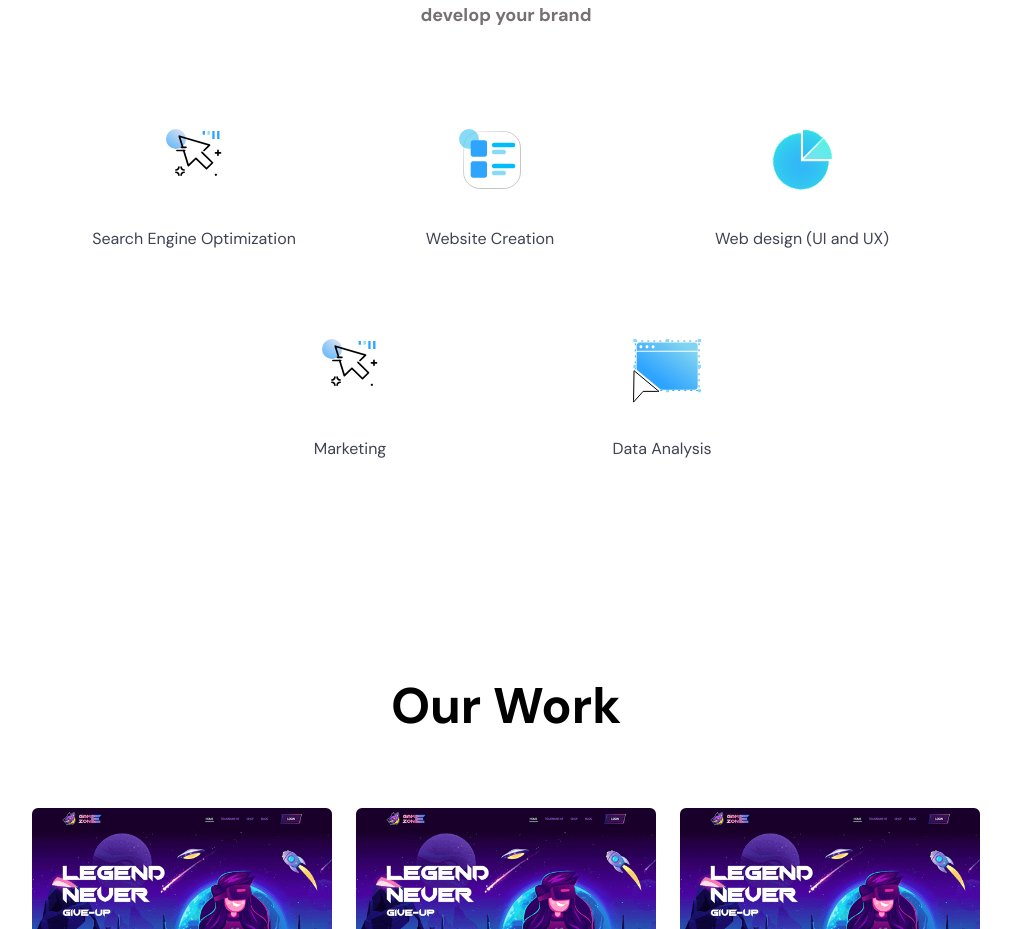
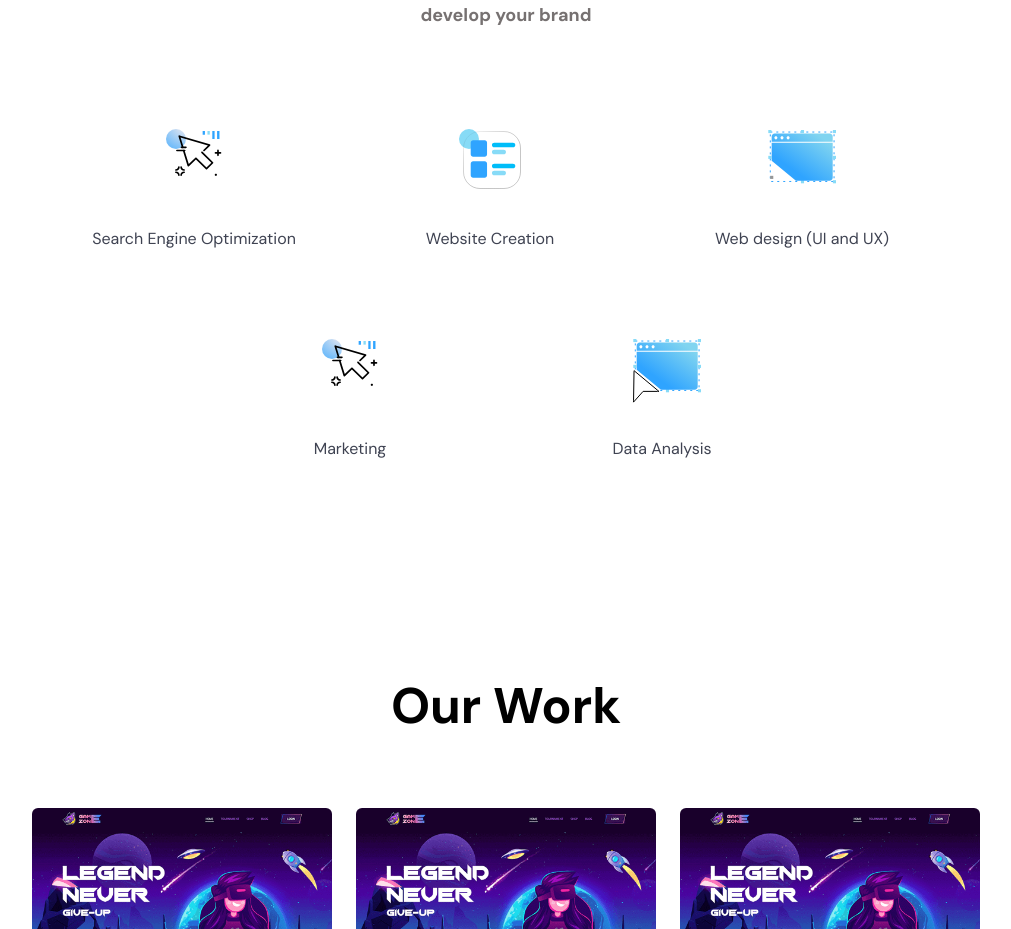
Before and after one commit to PixedioDesigns/4567gy, a Next.js app: page / in a window 1280 px wide. Shown: the part 1400-2329 px from the top of the page, without its empty margins (134-1145 px from the left). Built offline with nearby package versions, Linux system fonts and the light colour scheme; a web font is replaced by a local one.

Commit message:
web design icon

```diff
--- a/components/helper/Icons.jsx
+++ b/components/helper/Icons.jsx
@@ -213,104 +213,94 @@ export const WebDesignIcon = () => {
   return (
     <>
       <svg
-        width="59"
-        height="61"
-        viewBox="0 0 59 61"
+        width="68"
+        height="55"
+        viewBox="0 0 68 55"
         fill="none"
         xmlns="http://www.w3.org/2000/svg"
       >
-        <g filter="url(#filter0_biii_21_76)">
-          <path
-            d="M27.9393 4.46454C22.4871 4.46454 17.1572 6.09637 12.6236 9.15371C8.08999 12.2111 4.55618 16.5566 2.46894 21.6411C0.381695 26.7255 -0.165261 32.3205 0.897218 37.7186C1.9597 43.1168 4.5839 48.0758 8.43807 51.9687C12.2922 55.8615 17.2033 58.5135 22.5504 59.5892C27.8975 60.665 33.4405 60.1162 38.4787 58.0123C43.5168 55.9084 47.8239 52.3439 50.8554 47.7694C53.8869 43.1948 55.5067 37.8157 55.5099 32.312H27.9393V4.46454Z"
-            fill="#2FA4FF"
-          />
-          <path
-            d="M50.564 10.2386L31.0605 30.0063H58.6312C58.6312 30.0063 58.6312 29.9923 58.6312 29.9867C58.6355 26.3188 57.9251 22.6862 56.5407 19.2973C55.1563 15.9084 53.1252 12.8299 50.564 10.2386Z"
-            fill="#87DBF6"
-          />
-          <path
-            d="M30.02 0.875024V28.4456L49.2675 8.95388C46.7435 6.38885 43.7436 4.35456 40.4403 2.96807C37.1371 1.58158 33.5958 0.870253 30.02 0.875024Z"
-            fill="#2FA4FF"
-          />
-        </g>
+        <rect
+          x="2.30664"
+          y="3.04297"
+          width="63.7523"
+          height="49.4321"
+          stroke="#2FA4FF"
+          stroke-dasharray="2 4"
+        />
+        <rect
+          x="0.30481"
+          y="0.998535"
+          width="3.11309"
+          height="3.11309"
+          fill="#87DBF7"
+        />
+        <rect
+          x="32.9376"
+          y="0.998535"
+          width="3.11309"
+          height="3.11309"
+          fill="#87DBF7"
+        />
+        <rect
+          x="0.30481"
+          y="26.8252"
+          width="3.11309"
+          height="3.11309"
+          fill="#87DBF7"
+        />
+        <rect
+          x="64.8869"
+          y="0.998535"
+          width="3.11309"
+          height="3.11309"
+          fill="#87DBF7"
+        />
+        <rect
+          x="64.8869"
+          y="26.8252"
+          width="3.11309"
+          height="3.11309"
+          fill="#87DBF7"
+        />
+        <rect
+          x="64.8869"
+          y="51.1846"
+          width="3.11309"
+          height="3.11309"
+          fill="#87DBF7"
+        />
+        <rect
+          x="32.9376"
+          y="51.1846"
+          width="3.11309"
+          height="3.11309"
+          fill="#87DBF7"
+        />
+        <rect
+          x="2.17273"
+          y="46.8262"
+          width="3.11309"
+          height="3.11309"
+          fill="#979797"
+        />
+        <path
+          fill-rule="evenodd"
+          clip-rule="evenodd"
+          d="M6.6745 4.41089C5.01765 4.41089 3.6745 5.75404 3.6745 7.41089V12.6255H64.6911V7.41089C64.6911 5.75403 63.348 4.41089 61.6911 4.41089H6.6745ZM64.6911 13.6255H3.6745V31.7999L27.9338 51.7299H61.6911C63.348 51.7299 64.6911 50.3868 64.6911 48.7299V13.6255ZM15.5315 8.87217C15.5315 9.72037 14.8486 10.408 14.0061 10.408C13.1636 10.408 12.4807 9.72037 12.4807 8.87217C12.4807 8.02398 13.1636 7.33638 14.0061 7.33638C14.8486 7.33638 15.5315 8.02398 15.5315 8.87217ZM9.43179 8.87289C9.43179 9.72108 8.74884 10.4087 7.90638 10.4087C7.06391 10.4087 6.38096 9.72108 6.38096 8.87289C6.38096 8.02469 7.06391 7.3371 7.90638 7.3371C8.74884 7.3371 9.43179 8.02469 9.43179 8.87289ZM20.1082 10.408C20.9507 10.408 21.6337 9.72037 21.6337 8.87217C21.6337 8.02398 20.9507 7.33638 20.1082 7.33638C19.2658 7.33638 18.5828 8.02398 18.5828 8.87217C18.5828 9.72037 19.2658 10.408 20.1082 10.408Z"
+          fill="url(#paint0_linear_73_136)"
+        />
         <defs>
-          <filter
-            id="filter0_biii_21_76"
-            x="-35.6313"
-            y="-35.125"
-            width="130.262"
-            height="131.251"
-            filterUnits="userSpaceOnUse"
-            colorInterpolationFilters="sRGB"
+          <linearGradient
+            id="paint0_linear_73_136"
+            x1="36.1277"
+            y1="-4.18063"
+            x2="11.0241"
+            y2="30.9474"
+            gradientUnits="userSpaceOnUse"
           >
-            <feFlood floodOpacity="0" result="BackgroundImageFix" />
-            <feGaussianBlur in="BackgroundImageFix" stdDeviation="18" />
-            <feComposite
-              in2="SourceAlpha"
-              operator="in"
-              result="effect1_backgroundBlur_21_76"
-            />
-            <feBlend
-              mode="normal"
-              in="SourceGraphic"
-              in2="effect1_backgroundBlur_21_76"
-              result="shape"
-            />
-            <feColorMatrix
-              in="SourceAlpha"
-              type="matrix"
-              values="0 0 0 0 0 0 0 0 0 0 0 0 0 0 0 0 0 0 127 0"
-              result="hardAlpha"
-            />
-            <feOffset dy="4" />
-            <feGaussianBlur stdDeviation="18" />
-            <feComposite in2="hardAlpha" operator="arithmetic" k2="-1" k3="1" />
-            <feColorMatrix
-              type="matrix"
-              values="0 0 0 0 0.211765 0 0 0 0 1 0 0 0 0 0.858824 0 0 0 0.76 0"
-            />
-            <feBlend
-              mode="normal"
-              in2="shape"
-              result="effect2_innerShadow_21_76"
-            />
-            <feColorMatrix
-              in="SourceAlpha"
-              type="matrix"
-              values="0 0 0 0 0 0 0 0 0 0 0 0 0 0 0 0 0 0 127 0"
-              result="hardAlpha"
-            />
-            <feOffset dy="4" />
-            <feGaussianBlur stdDeviation="2" />
-            <feComposite in2="hardAlpha" operator="arithmetic" k2="-1" k3="1" />
-            <feColorMatrix
-              type="matrix"
-              values="0 0 0 0 0.211765 0 0 0 0 1 0 0 0 0 0.858824 0 0 0 0.1 0"
-            />
-            <feBlend
-              mode="normal"
-              in2="effect2_innerShadow_21_76"
-              result="effect3_innerShadow_21_76"
-            />
-            <feColorMatrix
-              in="SourceAlpha"
-              type="matrix"
-              values="0 0 0 0 0 0 0 0 0 0 0 0 0 0 0 0 0 0 127 0"
-              result="hardAlpha"
-            />
-            <feOffset dy="1" />
-            <feGaussianBlur stdDeviation="0.5" />
-            <feComposite in2="hardAlpha" operator="arithmetic" k2="-1" k3="1" />
-            <feColorMatrix
-              type="matrix"
-              values="0 0 0 0 0.211765 0 0 0 0 1 0 0 0 0 0.858824 0 0 0 0.05 0"
-            />
-            <feBlend
-              mode="normal"
-              in2="effect3_innerShadow_21_76"
-              result="effect4_innerShadow_21_76"
-            />
-          </filter>
+            <stop stop-color="#80D4F0" />
+            <stop offset="1" stop-color="#2FA4FF" />
+          </linearGradient>
         </defs>
       </svg>
     </>
```
